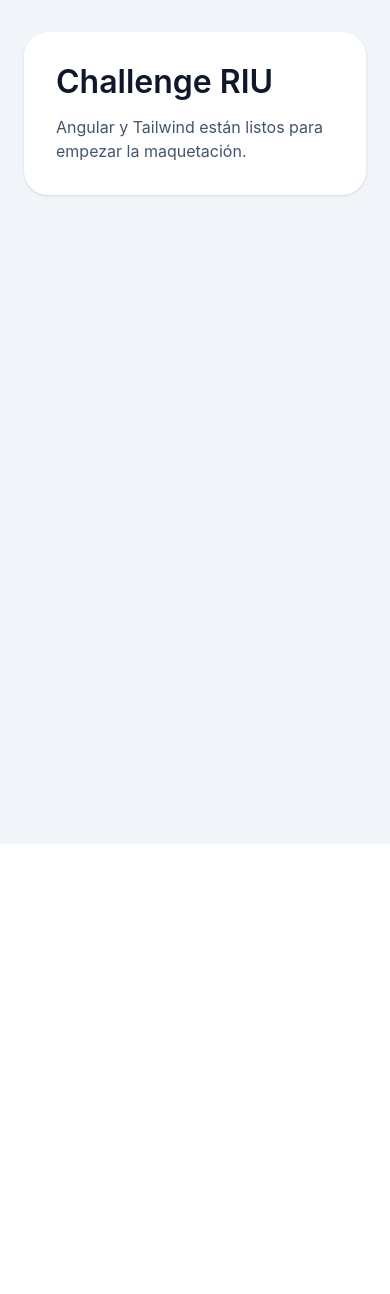
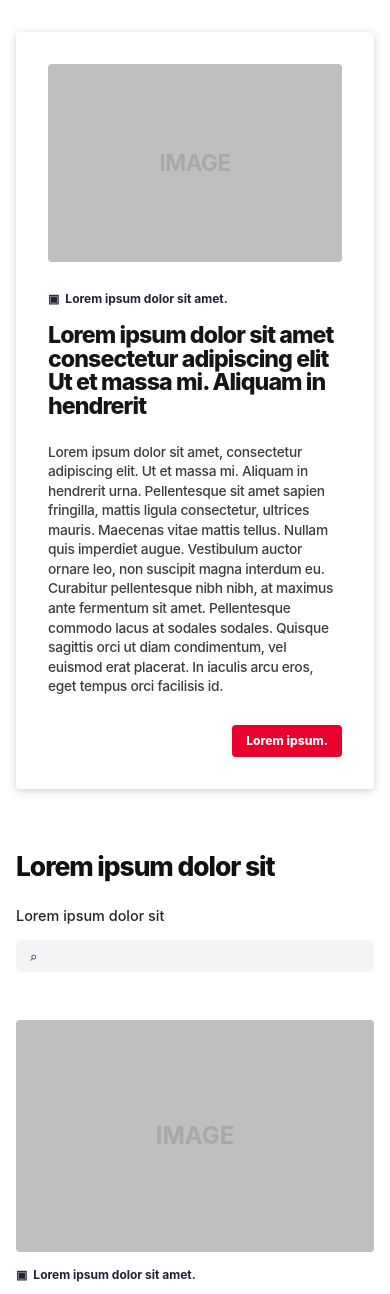
Before and after one commit to aldodager/challenge-riu-angular, an Angular app: page / in a window 390 px wide. Shown: the top 1294 px of the page. Before the commit the page ends 844 px from the top, so only its background shows below. Built offline with nearby package versions, Linux system fonts and the light colour scheme.

Commit message:
build mobile layout structure

```diff
--- a/src/app/app.html
+++ b/src/app/app.html
@@ -1,12 +1,103 @@
-<main class="min-h-screen bg-slate-100 px-[24px] py-[32px]">
-  <!-- Prueba rápida para confirmar que Tailwind está funcionando -->
-  <section class="mx-auto max-w-[960px] rounded-[24px] bg-white p-[32px] shadow-sm">
-    <h1 class="text-[2rem] font-semibold leading-[1.1] text-slate-900">
-      Challenge RIU
-    </h1>
+<main class="min-h-screen w-full bg-[#f3f3f3]">
+  <!-- Contenedor mobile: el frame de Figma usa 460px de ancho y padding lateral de 16px -->
+  <div class="mx-auto w-full max-w-[460px] bg-white px-[16px] py-[32px]">
+    <section class="rounded-[4px] bg-white p-[32px] shadow-[0_2px_8px_rgba(0,0,0,0.18)]">
+      <div class="flex h-[198px] w-full items-center justify-center rounded-[4px] bg-[#bfbfbf]">
+        <span class="text-[1.4rem] font-bold tracking-[-0.02em] text-[#a8a8a8]">
+          IMAGE
+        </span>
+      </div>
 
-    <p class="mt-[1em] text-[1rem] leading-[1.5] text-slate-600">
-      Angular y Tailwind están listos para empezar la maquetación.
-    </p>
-  </section>
+      <div class="mt-[28px] flex items-center gap-[6px] text-[0.75rem] font-bold text-[#1f2430]">
+        <span aria-hidden="true">▣</span>
+        <span>Lorem ipsum dolor sit amet.</span>
+      </div>
+
+      <h1 class="mt-[16px] max-w-[18em] text-[1.45rem] font-extrabold leading-[1.02] tracking-[-0.04em] text-[#151515]">
+        Lorem ipsum dolor sit amet consectetur adipiscing elit Ut et massa mi. Aliquam in hendrerit
+      </h1>
+
+      <p class="mt-[24px] text-[0.86rem] font-medium leading-[1.42] tracking-[-0.02em] text-[#3d3d3d]">
+        Lorem ipsum dolor sit amet, consectetur adipiscing elit. Ut et massa mi. Aliquam in hendrerit urna.
+        Pellentesque sit amet sapien fringilla, mattis ligula consectetur, ultrices mauris. Maecenas vitae mattis tellus.
+        Nullam quis imperdiet augue. Vestibulum auctor ornare leo, non suscipit magna interdum eu.
+        Curabitur pellentesque nibh nibh, at maximus ante fermentum sit amet. Pellentesque commodo lacus at sodales sodales.
+        Quisque sagittis orci ut diam condimentum, vel euismod erat placerat. In iaculis arcu eros, eget tempus orci facilisis id.
+      </p>
+
+      <div class="mt-[28px] flex justify-end">
+        <button class="rounded-[4px] bg-[#e9002d] px-[14px] py-[10px] text-[0.76rem] font-extrabold leading-none text-white">
+          Lorem ipsum.
+        </button>
+      </div>
+    </section>
+
+    <section class="mt-[64px]">
+      <h2 class="text-[1.65rem] font-extrabold leading-[1.05] tracking-[-0.04em] text-[#101010]">
+        Lorem ipsum dolor sit
+      </h2>
+
+      <p class="mt-[24px] text-[0.9rem] font-medium text-[#252525]">
+        Lorem ipsum dolor sit
+      </p>
+
+      <label class="sr-only" for="search">Buscar contenido</label>
+      <div class="mt-[14px] flex h-[32px] items-center rounded-[6px] bg-[#f4f4f6] px-[14px]">
+        <span class="text-[0.85rem] text-[#17234c]" aria-hidden="true">⌕</span>
+        <input
+          id="search"
+          class="h-full w-full bg-transparent pl-[8px] text-[0.875rem] outline-none"
+          type="search"
+          aria-label="Buscar contenido"
+        />
+      </div>
+    </section>
+
+    <section class="mt-[48px] space-y-[40px]">
+      <!-- Listado mobile: se repite el mismo patrón visual del diseño -->
+      <article>
+        <div class="flex h-[232px] w-full items-center justify-center rounded-[4px] bg-[#bfbfbf]">
+          <span class="text-[1.5rem] font-bold text-[#a8a8a8]">IMAGE</span>
+        </div>
+
+        <div class="mt-[14px] flex items-center gap-[6px] text-[0.75rem] font-bold text-[#1f2430]">
+          <span aria-hidden="true">▣</span>
+          <span>Lorem ipsum dolor sit amet.</span>
+        </div>
+
+        <h3 class="mt-[10px] text-[1.35rem] font-extrabold leading-[1.02] tracking-[-0.04em] text-[#101010]">
+          Lorem ipsum dolor sit amet consectetur adipiscing elit Ut et.
+        </h3>
+
+        <p class="mt-[16px] text-[0.86rem] font-medium leading-[1.38] tracking-[-0.02em] text-[#333333]">
+          Lorem ipsum dolor sit amet, consectetur adipiscing elit. Ut et massa mi.
+          Aliquam in hendrerit urna. Pellentesque sit amet sapien fringilla, mattis ligula consectetur,
+          ultrices mauris. Maecenas vitae mattis tellus. Nullam quis imperdiet augue.
+          Vestibulum auctor ornare leo, non suscipit magna interdum eu.
+        </p>
+      </article>
+
+      <article>
+        <div class="flex h-[232px] w-full items-center justify-center rounded-[4px] bg-[#bfbfbf]">
+          <span class="text-[1.5rem] font-bold text-[#a8a8a8]">IMAGE</span>
+        </div>
+
+        <div class="mt-[14px] flex items-center gap-[6px] text-[0.75rem] font-bold text-[#1f2430]">
+          <span aria-hidden="true">▣</span>
+          <span>Lorem ipsum dolor sit amet.</span>
+        </div>
+
+        <h3 class="mt-[10px] text-[1.35rem] font-extrabold leading-[1.02] tracking-[-0.04em] text-[#101010]">
+          Lorem ipsum dolor sit amet consectetur adipiscing elit Ut et.
+        </h3>
+
+        <p class="mt-[16px] text-[0.86rem] font-medium leading-[1.38] tracking-[-0.02em] text-[#333333]">
+          Lorem ipsum dolor sit amet, consectetur adipiscing elit. Ut et massa mi.
+          Aliquam in hendrerit urna. Pellentesque sit amet sapien fringilla, mattis ligula consectetur,
+          ultrices mauris. Maecenas vitae mattis tellus. Nullam quis imperdiet augue.
+          Vestibulum auctor ornare leo, non suscipit magna interdum eu.
+        </p>
+      </article>
+    </section>
+  </div>
 </main>
```
